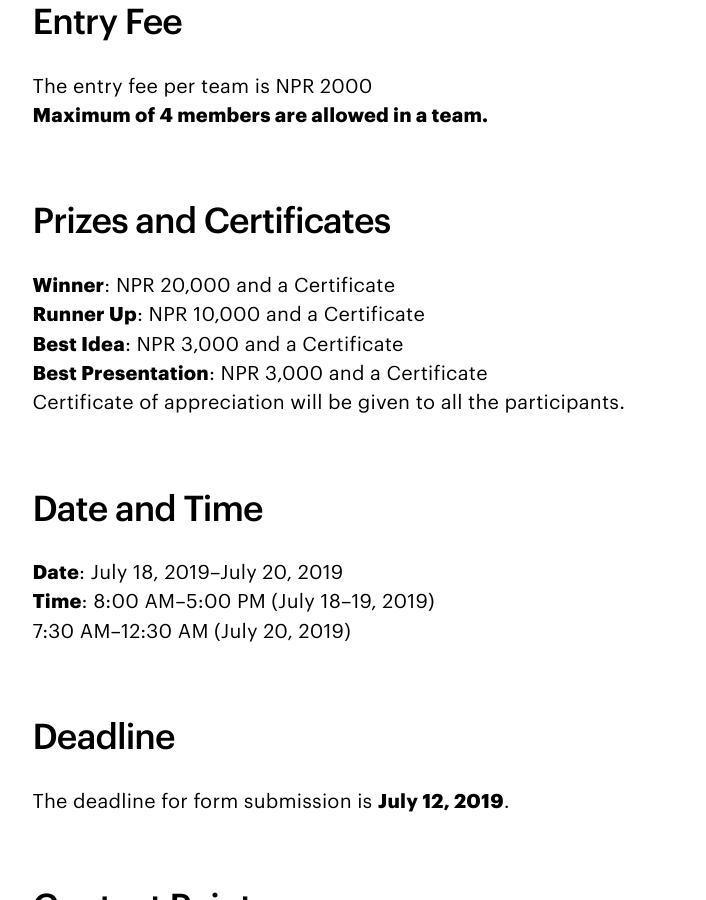
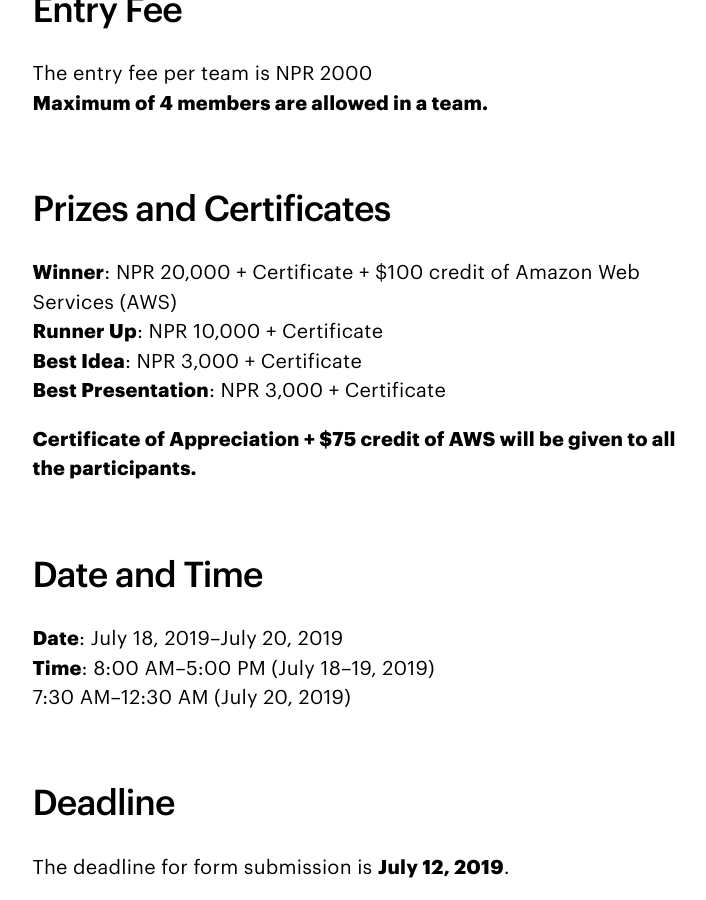
Before and after one commit to MegaMind98/dev, a Jekyll site: the page built from hackathon.html, in a window 1280 px wide and 900 px high, scrolled down 1545 px. Shown: the whole window, without its empty margins (269-975 px from the left). Built offline with Jekyll 4.4.1, drawn with Linux system fonts in a browser that asks for light colours; some of the changed text lies outside the part shown.

Commit message:
Updated Prize details

```diff
--- a/hackathon.html
+++ b/hackathon.html
@@ -8,18 +8,16 @@ permalink: /hackathon-at-next/
       <div class="t-light">
   <div class="o-bleed o-bg">
     <div class="o-full">
-      <h1 class="u-type-h2">NEXT Hackathon<br />
+      <h1 class="u-type-h2">Hackathon<br />
       </h1>
 
     </div>
     <div class="o-row u-no-wrap  o-row--reflow-break-reverse">
 
-        <!--
           <div class="o-half o-half--left-stacked o-half--padded o-half--content u-pt3">
             <p class="u-type-panel-text u-m0">
 Innovative solutions to real-world problems. </p>
           </div>
-        -->
 
 
       <div class="o-over-half o-over-half--right">
@@ -55,9 +53,9 @@ Innovative solutions to real-world problems. </p>
         <p>The entry fee per team is NPR 2000<br /><strong>Maximum of 4 members are allowed in a team.</strong></p>
 <br />
         <h2 class="u-type-h4">Prizes and Certificates</h2>
-        <p><strong>Winner</strong>: NPR 20,000  and a Certificate<br /><strong>Runner Up</strong>: NPR 10,000 and  a Certificate<br /> <strong>Best Idea</strong>: NPR 3,000 and a Certificate
-        <br /><strong>Best Presentation</strong>: NPR 3,000 and a Certificate<br />
-        Certificate of appreciation will be given to all the participants.</p>
+        <p><strong>Winner</strong>: NPR 20,000 + Certificate + $100 credit of Amazon Web Services (AWS)<br /><strong>Runner Up</strong>: NPR 10,000 + Certificate<br /> <strong>Best Idea</strong>: NPR 3,000 + Certificate
+        <br /><strong>Best Presentation</strong>: NPR 3,000 + Certificate</p>
+        <p><strong>Certificate of Appreciation + $75 credit of AWS will be given to all the participants.</strong></p>
 
 <br />
         <h2 class="u-type-h4">Date and Time</h2>
```
